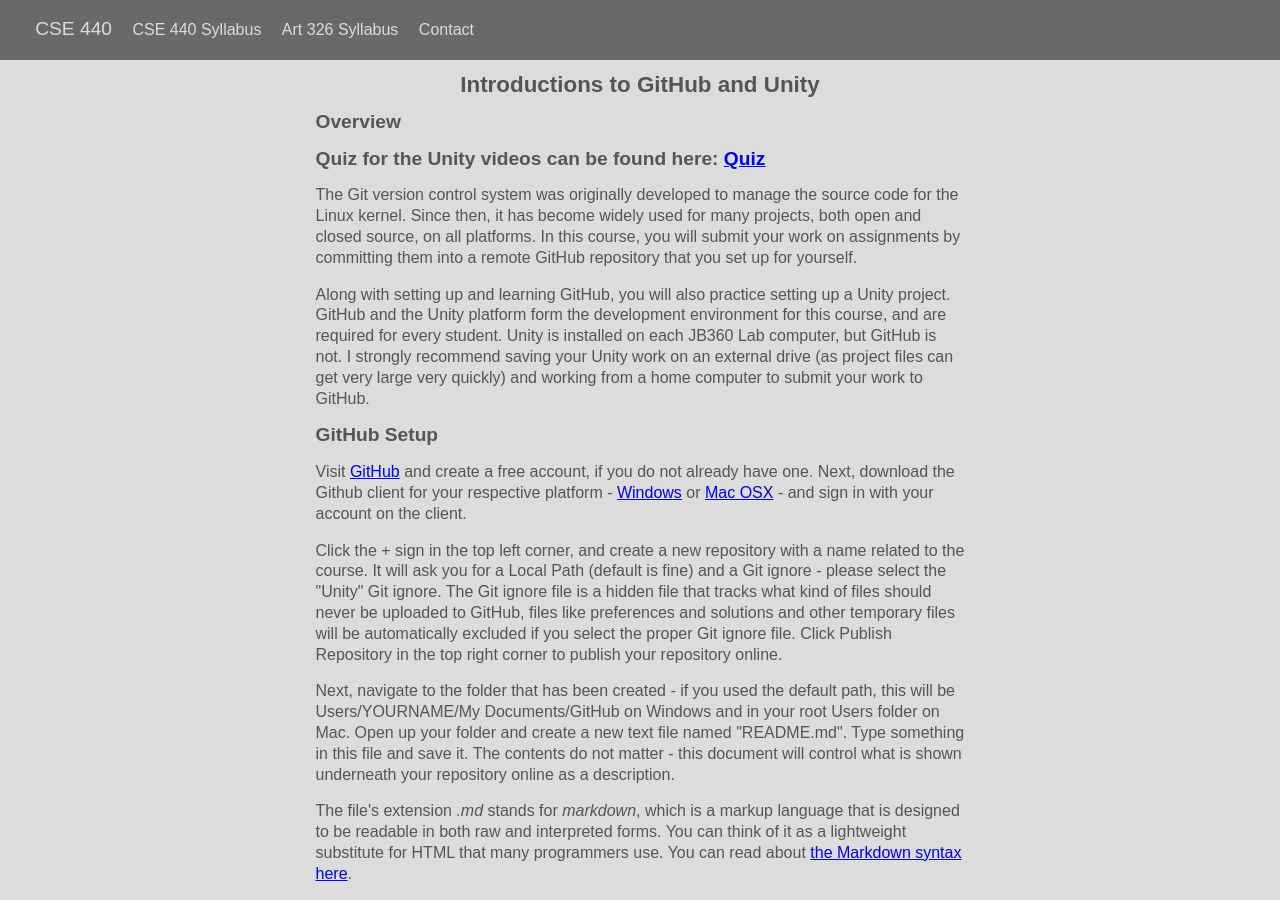
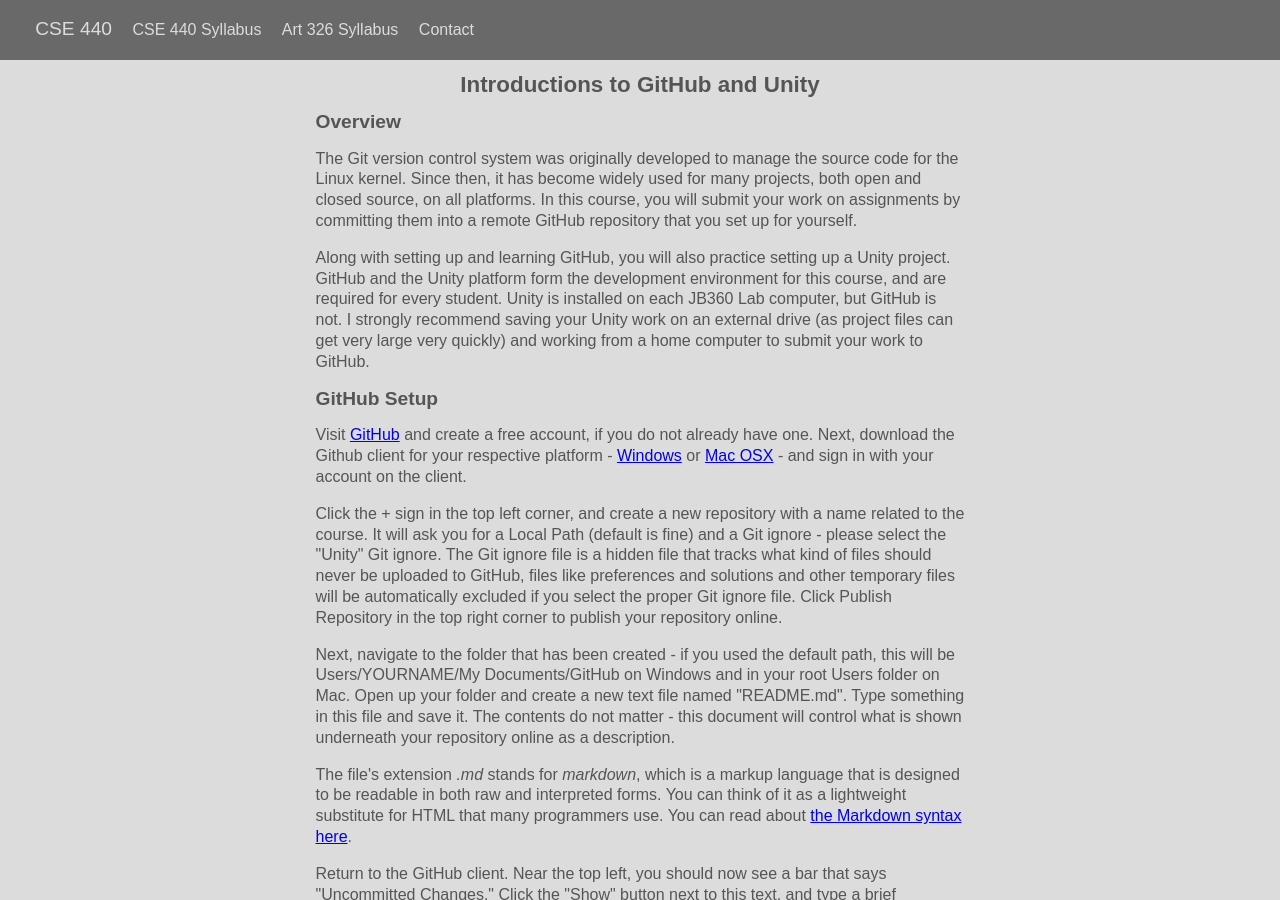
Before and after one commit to mcswedo/CSE440-2014, a Jekyll site: the page built from Introduction.html, in a window 1280 px wide and 900 px high. Built offline with Jekyll 4.4.1, drawn with Linux system fonts in a browser that asks for light colours.

Commit message:
hid quiz for now

```diff
--- a/Introduction.html
+++ b/Introduction.html
@@ -8,7 +8,6 @@ title: Introductions to GitHub and Unity
 
 <h2>Overview</h2>
 
-<h2>Quiz for the Unity videos can be found here: <a href="L1Quiz.html">Quiz</a></h2>
 <p>
 The Git version control system was originally developed to manage the source code for the Linux kernel.
 Since then, it has become widely used for many projects, both open and closed source, on all platforms.
```
